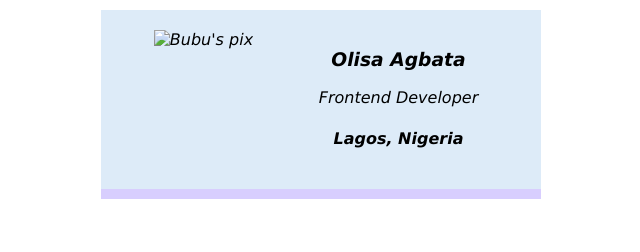
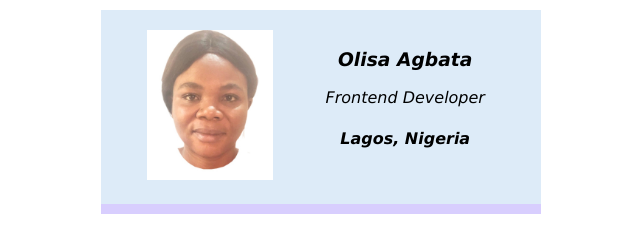
Before and after one commit to Lisa0009/businessCard, a plain HTML site: page index.html in a window 1280 px wide. Shown: the whole page, without its empty margins (319-959 px from the left). Drawn offline with Linux system fonts and the light colour scheme.

Commit message:
Update index.html

```diff
--- a/index.html
+++ b/index.html
@@ -10,7 +10,7 @@
     <div class="card italic">
 
         <div class="conl">
-            <img class="bubu" src="Images/bubu.png" alt="Bubu's pix">
+            <img class="bubu" src="bubu.png" alt="Bubu's pix">
         </div>
 
         <div class="conr">
```
